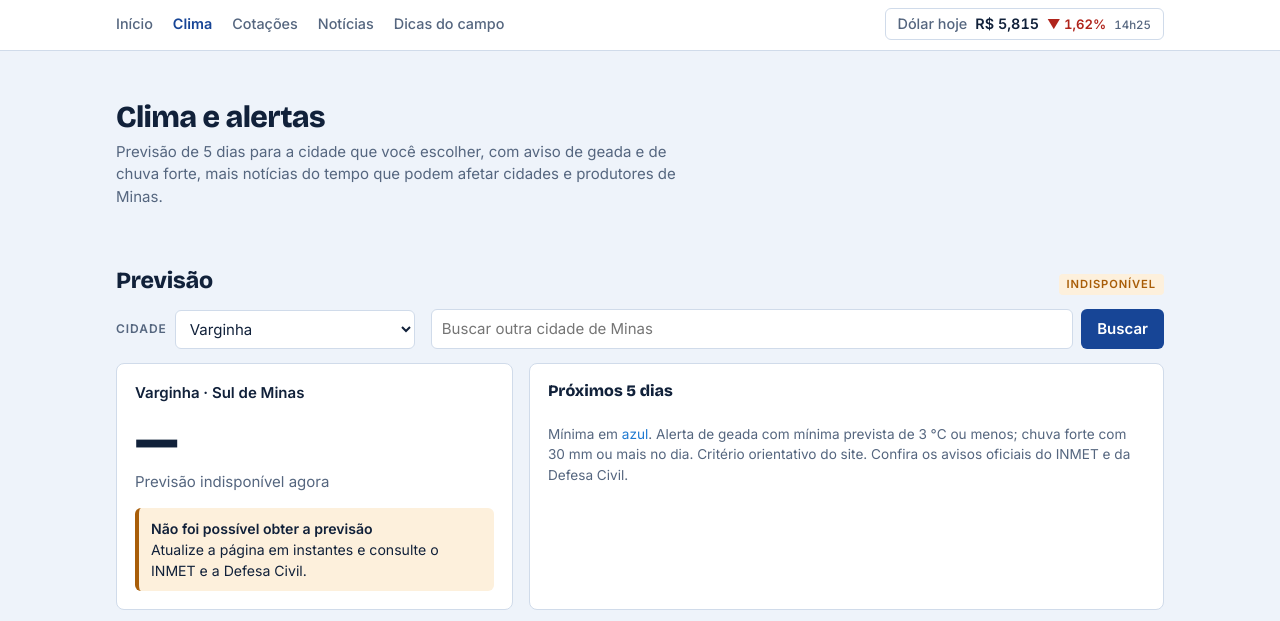
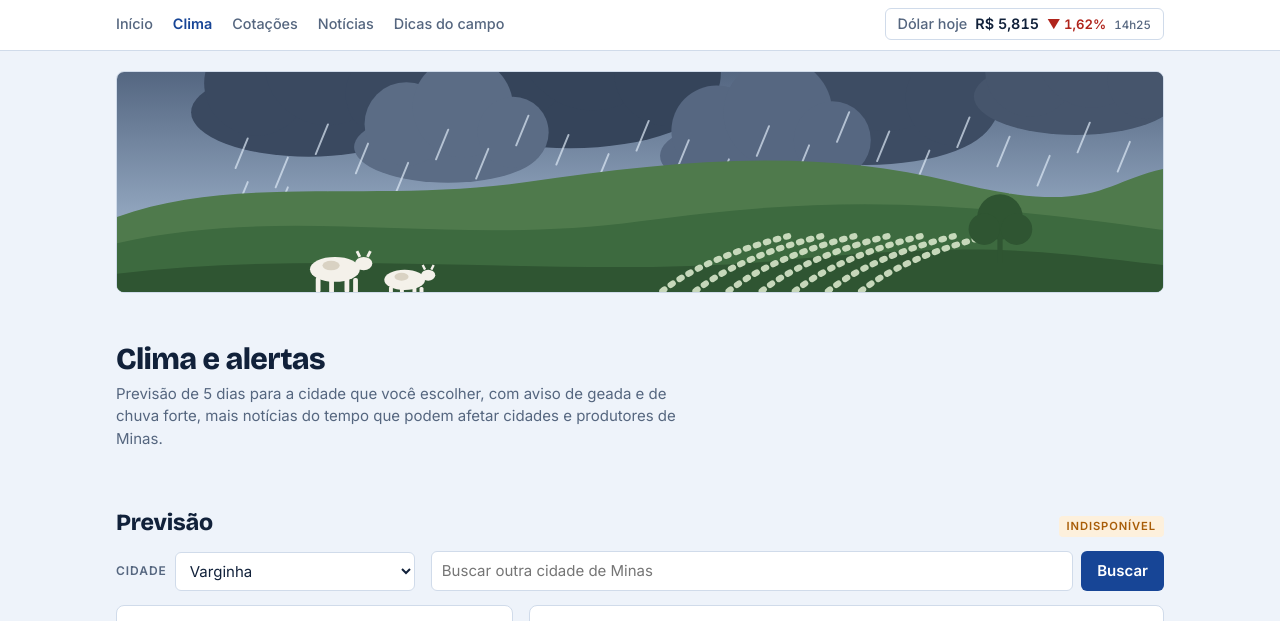
Before and after one commit to luis9847/prosa-do-campo, a plain HTML site: page clima.html in a window 1280 px wide. Shown: the part 130-751 px from the top of the page. Drawn offline with nearby package versions, Linux system fonts and the light colour scheme; no server answers.

Commit message:
Ilustrações no topo das páginas Clima, Cotações, Notícias e Dicas do campo
Co-Authored-By: Claude Sonnet 5.5 <noreply@anthropic.com>
Claude-Session: https://claude.ai/code/session_01VYu8WFpECGaRJqw5sS9yet

```diff
--- a/assets/site.css
+++ b/assets/site.css
@@ -230,3 +230,5 @@ nav.sections .links a[aria-current="page"] { color: var(--accent); font-weight:
 .hero img { display: block; width: 100%; height: 340px; object-fit: cover; object-position: center 40%; }
 .hero figcaption { text-shadow: 0 1px 6px rgba(0,0,0,.6); color: #fff; }
 @media (max-width: 760px) { .hero img { height: 200px; } }
+.hero.hero-page img { height: 220px; object-position: center; }
+@media (max-width: 760px) { .hero.hero-page img { height: 130px; } }
--- a/clima.html
+++ b/clima.html
@@ -43,7 +43,7 @@
     <a class="nav-usd" id="nav-usd" href="cotacoes.html#dolar"><span class="k">Dólar hoje</span><span class="v" id="nav-v">R$ —</span><span class="down" id="nav-pct"></span><span class="t" id="nav-t"></span></a>
   </div>
 </nav>
-
+<div class="wrap"><figure class="hero hero-page"><img src="assets/hero-clima.svg" width="1200" height="300" alt="Ilustração de nuvens de chuva sobre morros com cafezal e gado"></figure></div>
 <main class="wrap">
 
   <div class="page-head">
```
Also changed, not shown: cotacoes.html (+1 -1 lines), dicas.html (+1 -1 lines), noticias.html (+1 -1 lines), assets/hero-clima.svg (added), assets/hero-cotacoes.svg (added), assets/hero-dicas.svg (added), assets/hero-noticias.svg (added).
